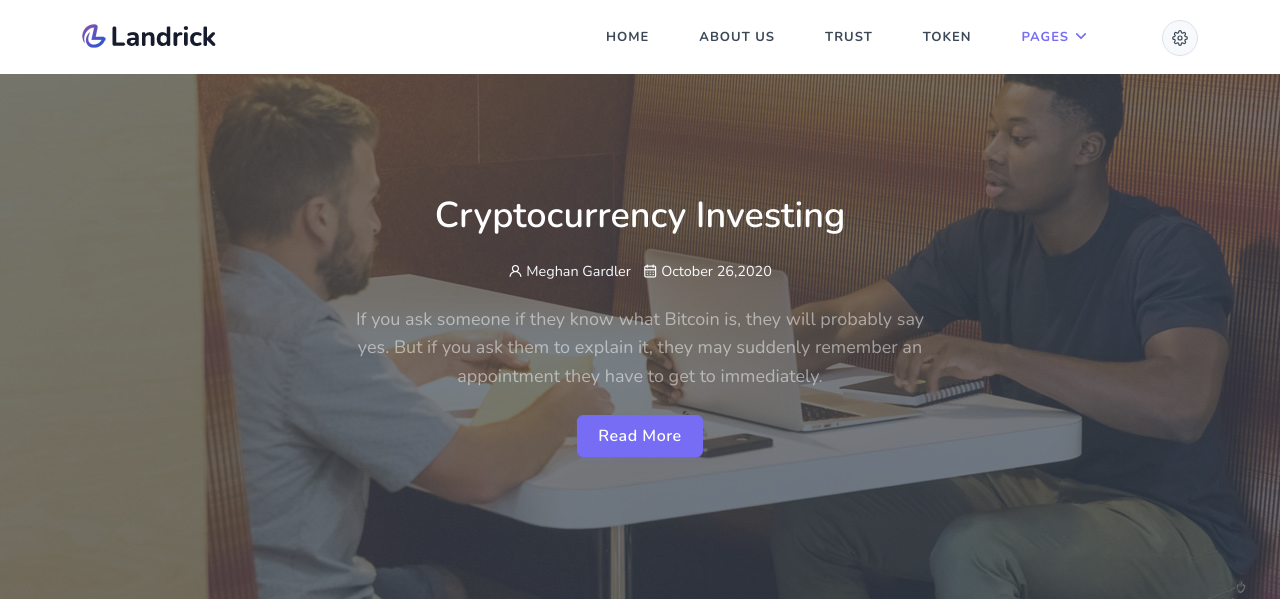
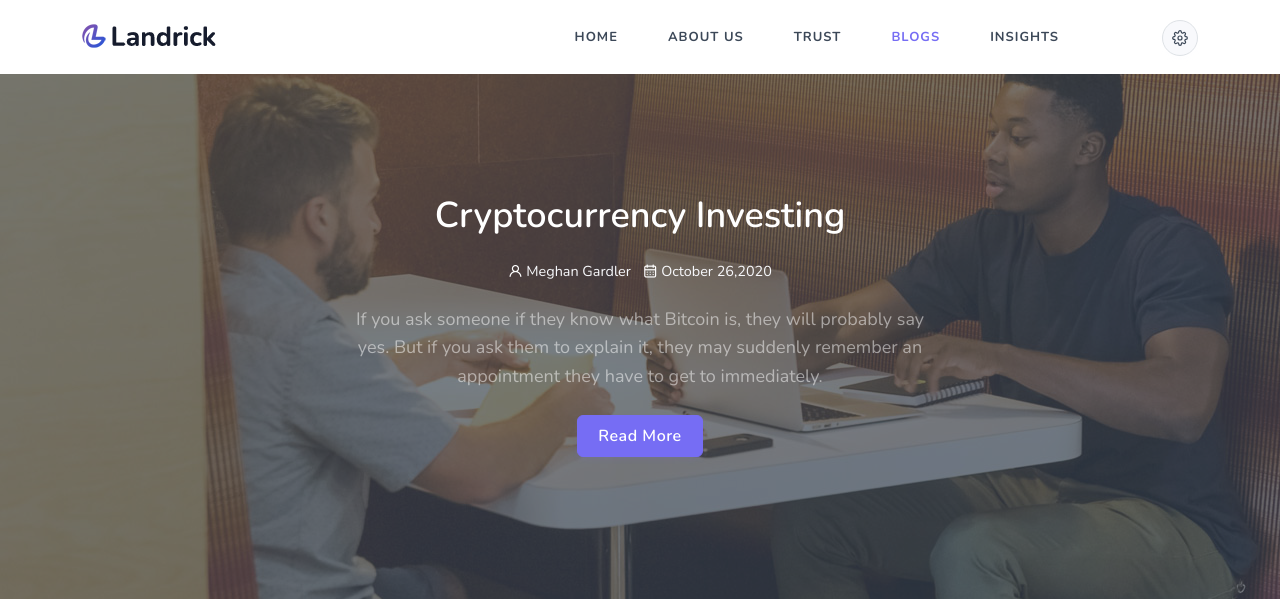
Before and after one commit to MSarmadQadeer/debank-and-nanoly-scrapping, a Flask app: page /blogs in a window 1280 px wide. Shown: the top 599 px of the page. Run offline with Flask 2, Linux system fonts and the light colour scheme; some libraries are stand-ins or nearby versions.

Commit message:
improvements in layout

```diff
--- a/templates/layout.html
+++ b/templates/layout.html
@@ -68,16 +68,10 @@
                 <!-- Navigation Menu-->
                 <ul class="navigation-menu nav-right {% block navTextColor_class %}{% endblock %}">
                     <li><a href="/" class="sub-menu-item">Home</a></li>
-                    <li><a href="crypto-about.html" class="sub-menu-item"> About Us</a></li>
+                    <li><a href="/about" class="sub-menu-item"> About Us</a></li>
                     <li><a href="/trust" class="sub-menu-item">Trust</a></li>
-                    <li><a href="crypto-token.html" class="sub-menu-item"> Token</a></li>
-                    <li class="has-submenu parent-parent-menu-item me-5">
-                        <a href="javascript:void(0)">Pages</a><span class="menu-arrow"></span>
-                        <ul class="submenu">
-                            <li><a href="/blogs" class="sub-menu-item">Blogs</a></li>
-                            <li><a href="/insights" class="sub-menu-item">Insights </a></li>
-                        </ul>
-                    </li>
+                    <li><a href="/blogs" class="sub-menu-item"> Blogs</a></li>
+                    <li><a href="/insights" class="sub-menu-item me-5">Insights</a></li>
                 </ul><!--end navigation menu-->
             </div><!--end navigation-->
         </div><!--end container-->
```
